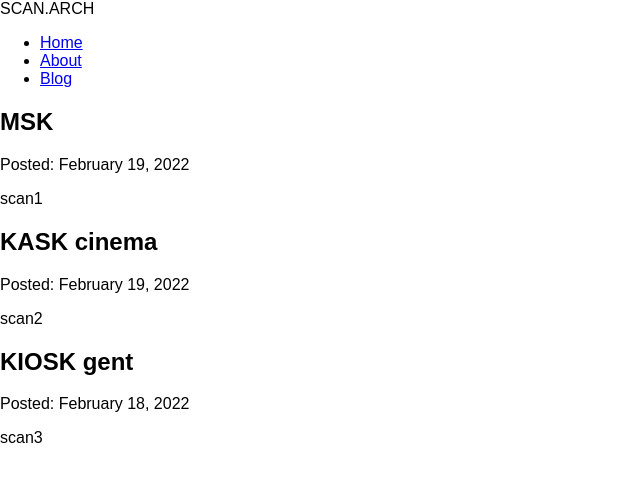
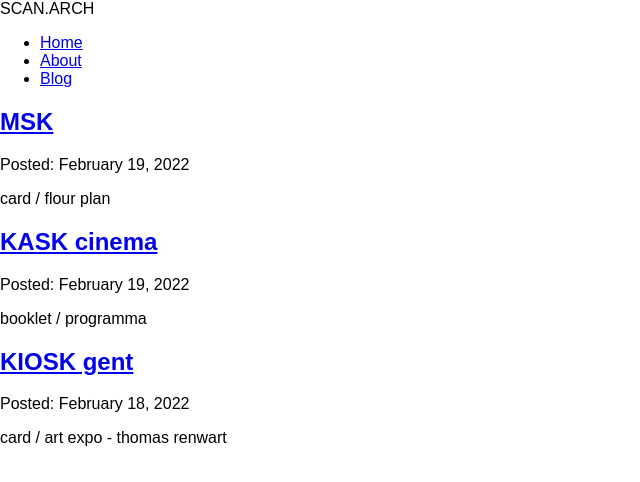
Before and after one commit to CosimaLagae/scan_arch, a Gatsby site: page / in a window 1280 px wide. Shown: the whole page, without its empty margins (0-640 px from the left). Built offline with nearby package versions, Linux system fonts and the light colour scheme; Gatsby itself is replaced by a stand-in of ours.

Commit message:
Finished Gatsby Tutorial Part 6

```diff
--- a/blog/scan1.mdx
+++ b/blog/scan1.mdx
@@ -1,7 +1,8 @@
 ---
 title: "MSK"
 date: "2022-02-19"
-slug: "card / flour plan"
+slug: "scan1"
+image: "./src/images/arch/Scan_202110195.jpg"
 ---
 
-scan1
+card / flour plan
--- a/blog/scan2.mdx
+++ b/blog/scan2.mdx
@@ -1,7 +1,8 @@
 ---
 title: "KASK cinema"
 date: "2022-02-19"
-slug: "booklet / programma"
+slug: "scan2"
+image: "./src/images/arch/Scan_202110197.jpg"
 ---
 
-scan2
+booklet / programma
--- a/blog/scan3.mdx
+++ b/blog/scan3.mdx
@@ -1,7 +1,8 @@
 ---
 title: "KIOSK gent"
 date: "2022-02-18"
-slug: "card / art expo - thomas renwart"
+slug: "scan3"
+image: "./src/images/arch/Scan_202202119.jpg"
 ---
 
-scan3
+card / art expo - thomas renwart
--- a/src/pages/index.js
+++ b/src/pages/index.js
@@ -3,7 +3,7 @@ import Layout from '../components/layout'
 //import { StaticImage } from 'gatsby-plugin-image'
 import Seo from '../components/seo'
 
-import { graphql } from 'gatsby'
+import {Link, graphql } from 'gatsby'
 
 const IndexPage =  ({ data }) => {
   return (
@@ -11,7 +11,11 @@ const IndexPage =  ({ data }) => {
       {
         data.allMdx.nodes.map((node) => (
           <article key={node.id}>
-            <h2>{node.frontmatter.title}</h2>
+            <h2>
+              <Link to={`/scans/${node.frontmatter.slug}`}>
+                {node.frontmatter.title}
+              </Link>
+            </h2>
             <p>Posted: {node.frontmatter.date}</p>
             <p>{node.excerpt}</p>
           </article>
@@ -28,6 +32,7 @@ export const query = graphql`
         frontmatter {
           date(formatString: "MMMM D, YYYY")
           title
+          slug
         }
         id
         excerpt
```
Also changed, not shown: src/pages/scans/{mdx.frontmatter__slug}.js (added, +29 -0 lines).
